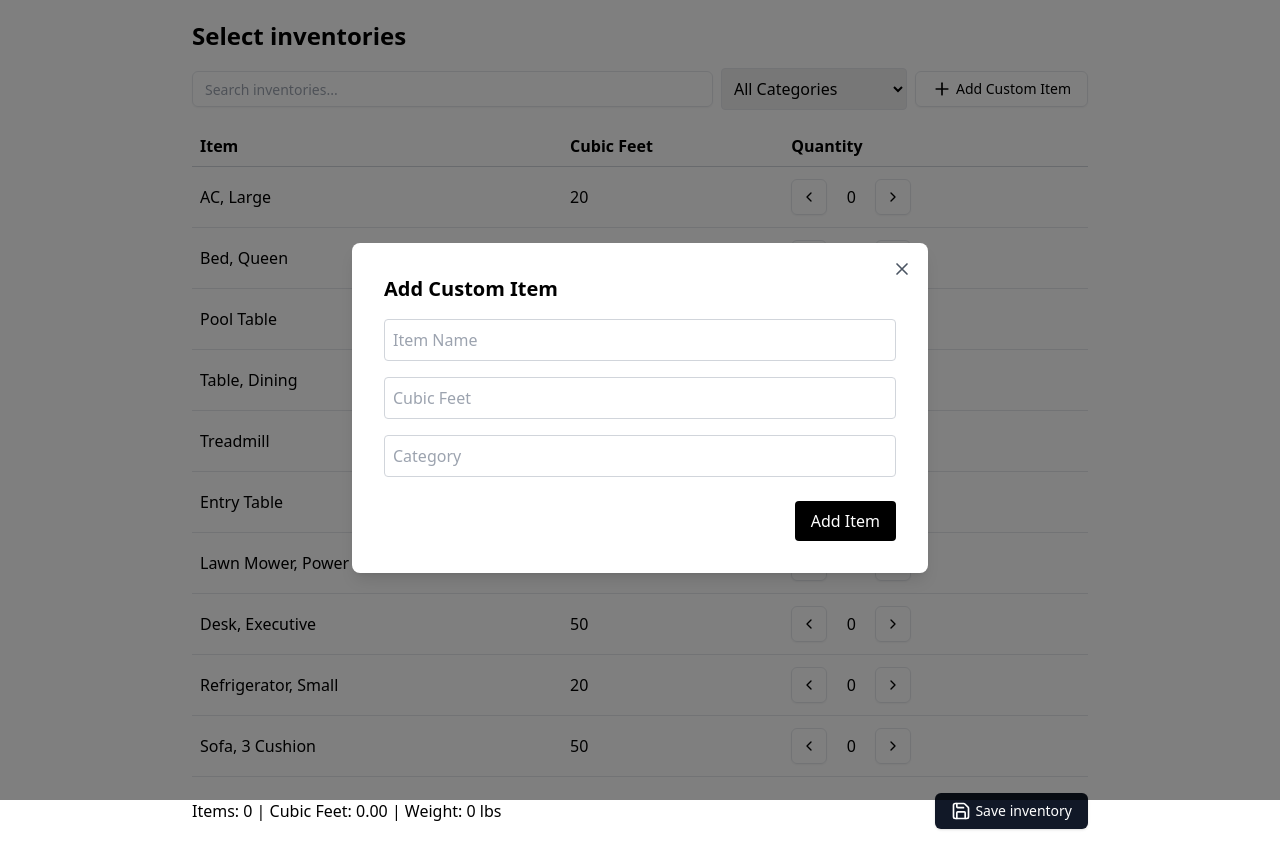
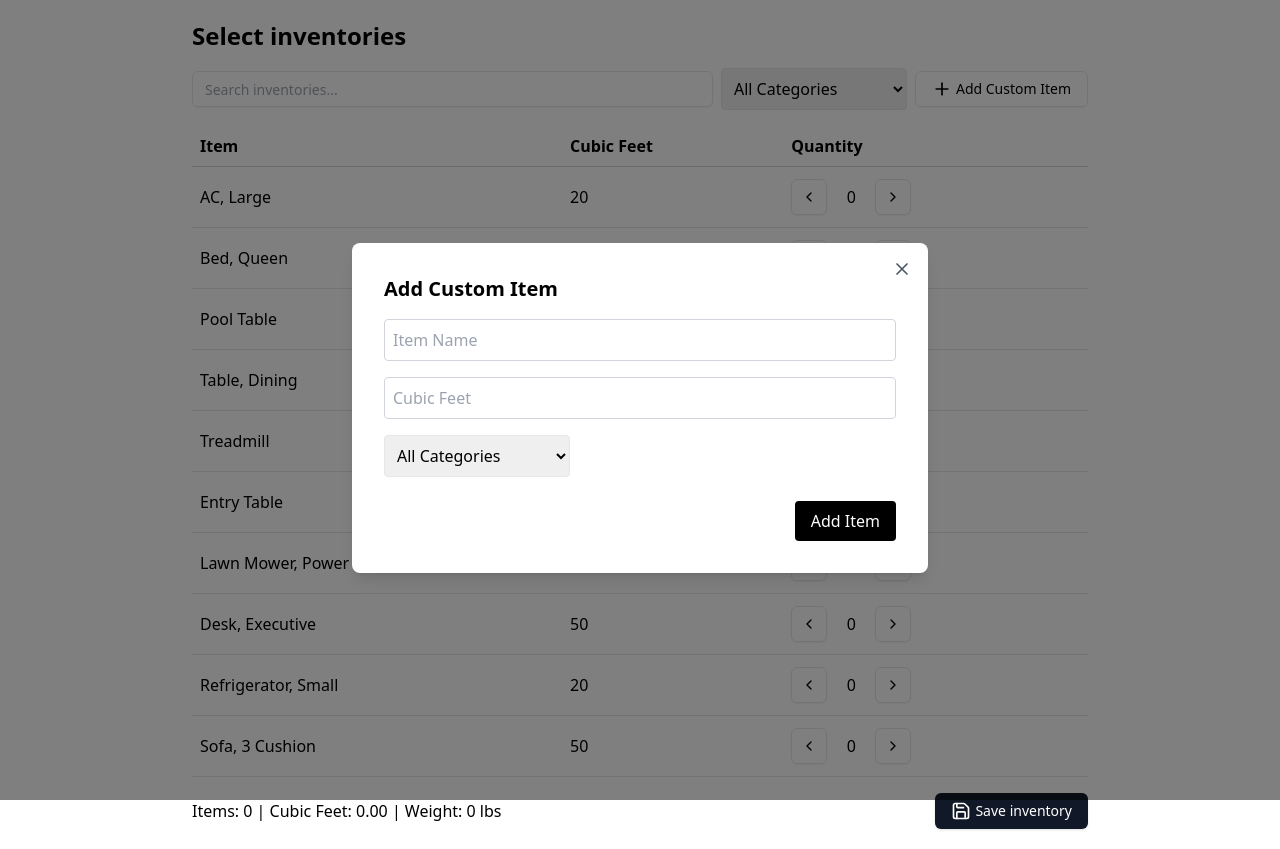
Before and after one commit to 5gada-software/cluadAItoReact, a React (Vite) app in the folder frontend/: page / in a window 1280 px wide. Both pictures are taken after a click on the button "Add Custom Item". Built offline with nearby package versions, Linux system fonts and the light colour scheme.

Commit message:
update AddCustomItemForm.jsx

```diff
--- a/frontend/src/components/AddCustomItemForm.jsx
+++ b/frontend/src/components/AddCustomItemForm.jsx
@@ -8,12 +8,19 @@ const AddCustomItemForm = () => {
   const [itemName, setItemName] = useState("");
   const [cubicFeet, setCubicFeet] = useState("");
   const [category, setCategory] = useState("");
+  const [loading, setLoading] = useState(false);
+  const [error, setError] = useState("");
+  const [success, setSuccess] = useState("");
 
   const openModal = () => setIsModalOpen(true);
   const closeModal = () => setIsModalOpen(false);
 
   const handleSubmit = async (e) => {
     e.preventDefault();
+    setLoading(true);
+    setError("");
+    setSuccess("");
+
     try {
       const response = await axios.post(API_URL, {
         name: itemName,
@@ -21,14 +28,18 @@ const AddCustomItemForm = () => {
         category,
       });
       console.log("Item added successfully:", response.data);
-      // Optionally, clear form fields
+      setSuccess("Item added successfully!");
       setItemName("");
       setCubicFeet("");
       setCategory("");
-      closeModal(); // Close the modal after submission
+      setTimeout(() => {
+        closeModal();
+      }, 2000);
     } catch (error) {
       console.error("Error adding item:", error);
-      // Handle error (e.g., show a notification)
+      setError("Error adding item. Please try again.");
+    } finally {
+      setLoading(false);
     }
   };
 
@@ -78,21 +89,34 @@ const AddCustomItemForm = () => {
                 onChange={(e) => setCubicFeet(e.target.value)}
                 className="w-full p-2 border border-gray-300 rounded"
               />
-              <input
-                type="text"
-                required
-                placeholder="Category"
+              <select
+                className="mr-2 p-2 border rounded"
                 value={category}
                 onChange={(e) => setCategory(e.target.value)}
-                className="w-full p-2 border border-gray-300 rounded"
-              />
+              >
+                <option value="">All Categories</option>
+                <option value="Appliances">Appliances</option>
+                <option value="Bedroom">Bedroom</option>
+                <option value="Den">Den</option>
+                <option value="Dining Room">Dining Room</option>
+                <option value="Exercise">Exercise</option>
+                <option value="Foyer">Foyer</option>
+                <option value="Garage">Garage</option>
+                <option value="Home Office">Home Office</option>
+                <option value="Kitchen">Kitchen</option>
+                <option value="Living/Family Room">Living/Family Room</option>
+              </select>
             </div>
+            {loading && <p className="text-blue-500 mt-2">Loading...</p>}
+            {error && <p className="text-red-500 mt-2">{error}</p>}
+            {success && <p className="text-green-500 mt-2">{success}</p>}
             <div className="mt-6 flex justify-end">
               <button
                 type="submit"
                 className="bg-black text-white px-4 py-2 rounded"
+                disabled={loading}
               >
-                Add Item
+                {loading ? "Adding..." : "Add Item"}
               </button>
             </div>
           </form>
```
